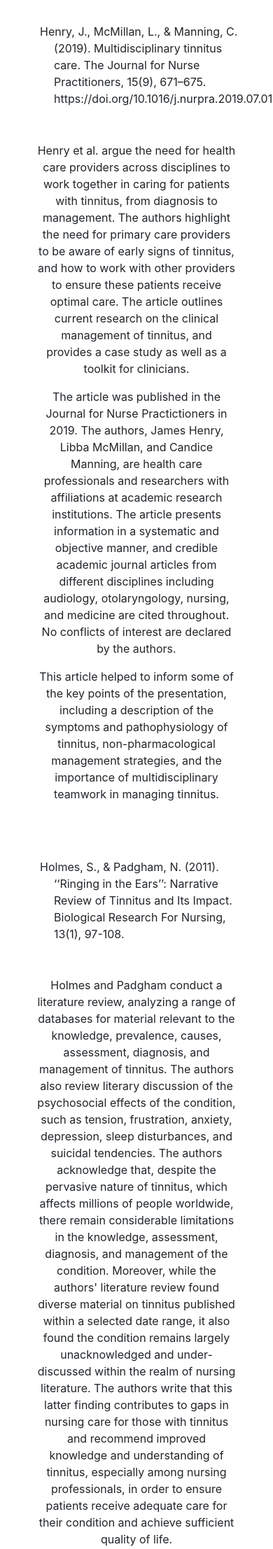
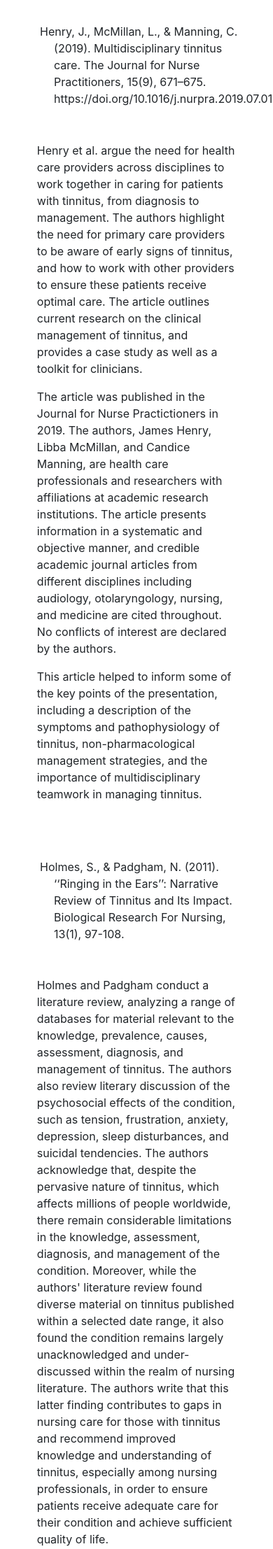
Before and after one commit to Jehaleyii/tinnitus, a Flask app: page /references in a window 390 px wide. Shown: the part 1698-3912 px from the top of the page at 70% size. Run offline with Flask 3, Linux system fonts and the light colour scheme; some libraries are stand-ins or nearby versions.

Commit message:
Update references.html

```diff
--- a/api/templates/references.html
+++ b/api/templates/references.html
@@ -76,6 +76,10 @@
         margin-left: 20px !important; /* Override Bootstrap's margin */
         margin-bottom: 10px !important; /* Override Bootstrap's margin */
     }
+
+    p { text-align: left !important; /* Override Bootstrap's text alignment */
+    }
+
 }
 </style>
 </head>
```
